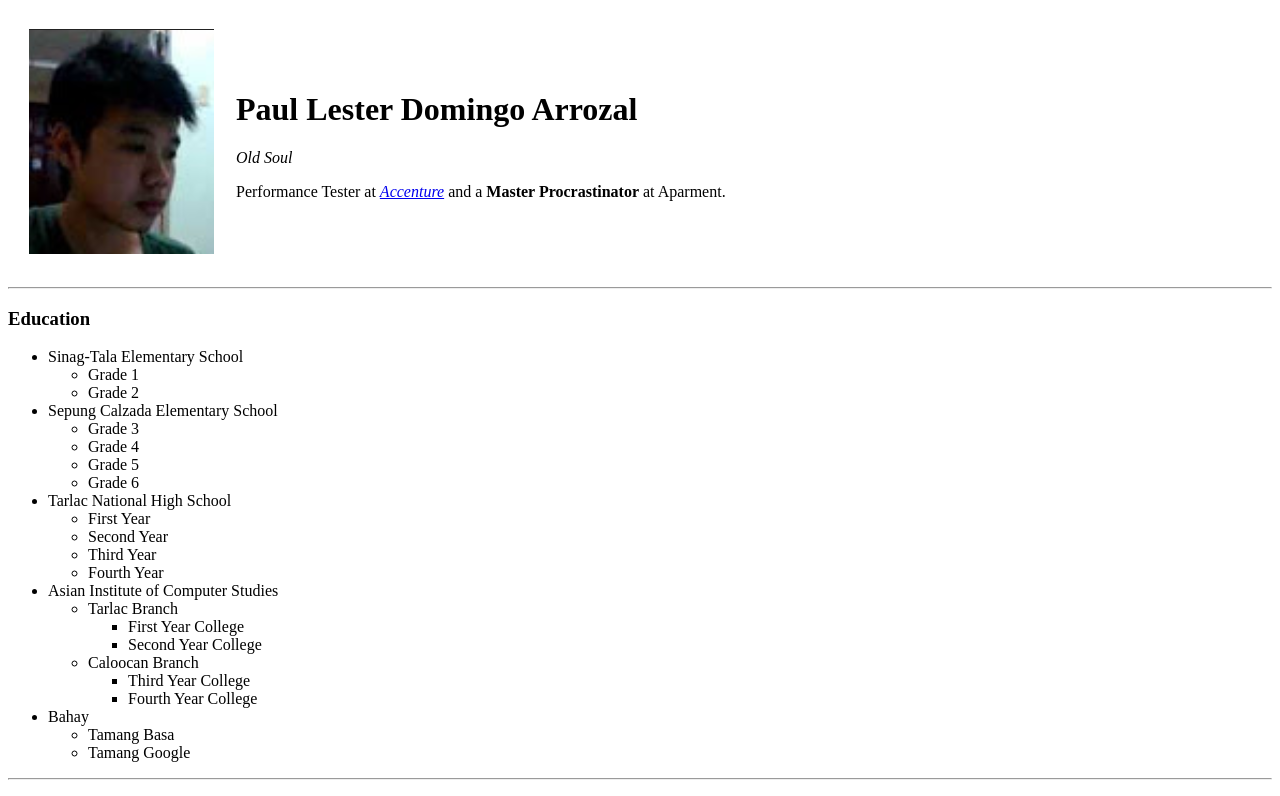
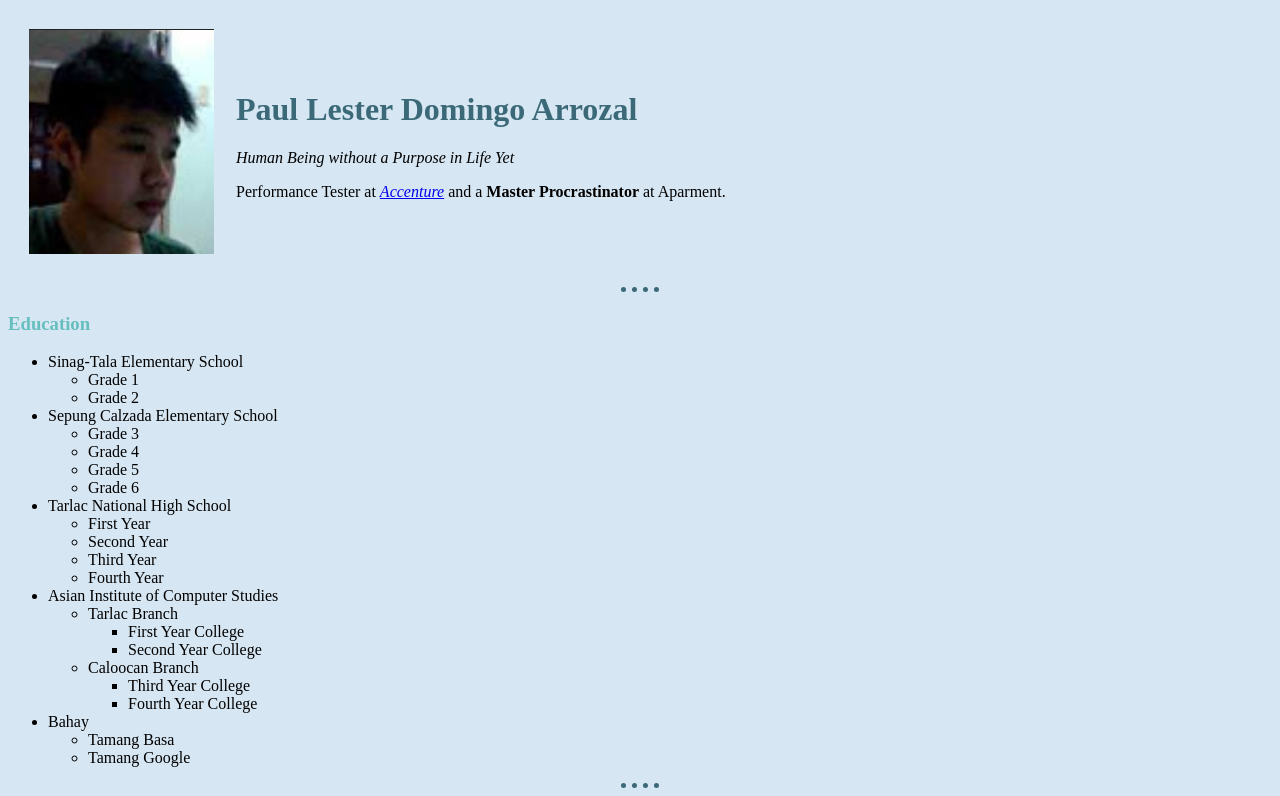
Before and after one commit to p-retsel/cv, a plain HTML site: page index.html in a window 1280 px wide. Shown: the top 796 px of the page. Drawn offline with Linux system fonts and the light colour scheme.

Commit message:
Added Styles

```diff
--- /dev/null
+++ b/css/styles.css
@@ -0,0 +1,20 @@
+body {
+  background-color: #d6e6f2;
+}
+
+hr {
+  border-style: none;
+  border-top-style: dotted;
+  border-top-width: thick;
+  border-top-color: #3b6978;
+  height: 2px;
+  width: 3%
+}
+
+h1{
+  color: #3b6978;
+}
+
+h3{
+  color: #66bfbf;
+}
--- a/index.html
+++ b/index.html
@@ -5,6 +5,7 @@
   <meta charset="utf-8">
   <meta author="_netz" />
   <title>Netz' Personal Site</title>
+  <link rel="stylesheet" href="css/styles.css">
 </head>
 
 <body>
@@ -13,7 +14,7 @@
       <td><img src="images/Me.png" alt="_netz" /></td>
       <td>
         <h1>Paul Lester Domingo Arrozal</h1>
-        <p><em>Old Soul</em></p>
+        <p><em>Human Being without a Purpose in Life Yet</em></p>
         <p>Performance Tester at <em><a href="https://www.accenture.com/ph-en">Accenture</a></em> and a <strong>Master Procrastinator</strong> at Aparment.</p>
       </td>
     </tr>
@@ -83,9 +84,7 @@
       </tr>
     </tbody>
     <tfoot>
-
     </tfoot>
-
   </table>
 
   <hr />
```
Also changed, not shown: contact.html (+1 -0 lines), hobbies.html (+1 -0 lines).
